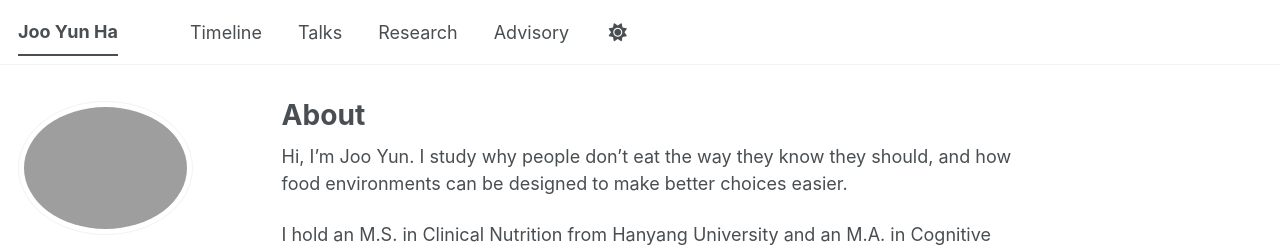
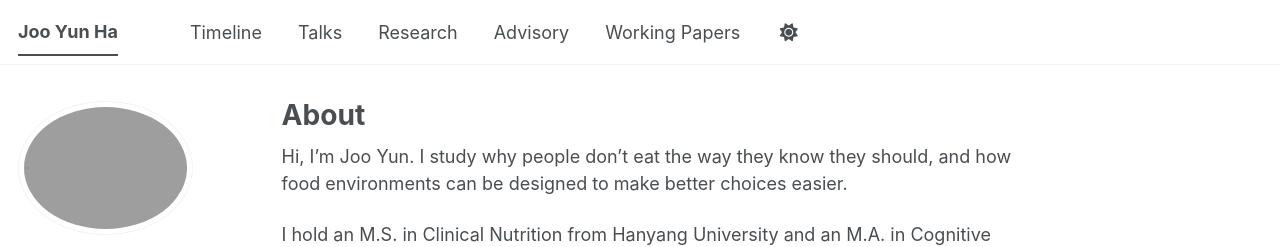
Before and after one commit to jooyunha/jooyunha.github.io, a Jekyll site: the page built from _pages/about.md, in a window 1280 px wide. Shown: the top 247 px of the page. Built offline with Jekyll 4.4.1, drawn with Linux system fonts in a browser that asks for light colours; a style sheet for code colours, icons or effects is not loaded.

Commit message:
Add Working Papers to header

```diff
--- a/_data/navigation.yml
+++ b/_data/navigation.yml
@@ -16,3 +16,6 @@ main:
 
   - title: "Advisory"
     url: /#advisory
+
+  - title: "Working Papers"
+    url: /files/eating-in-context.html
```
